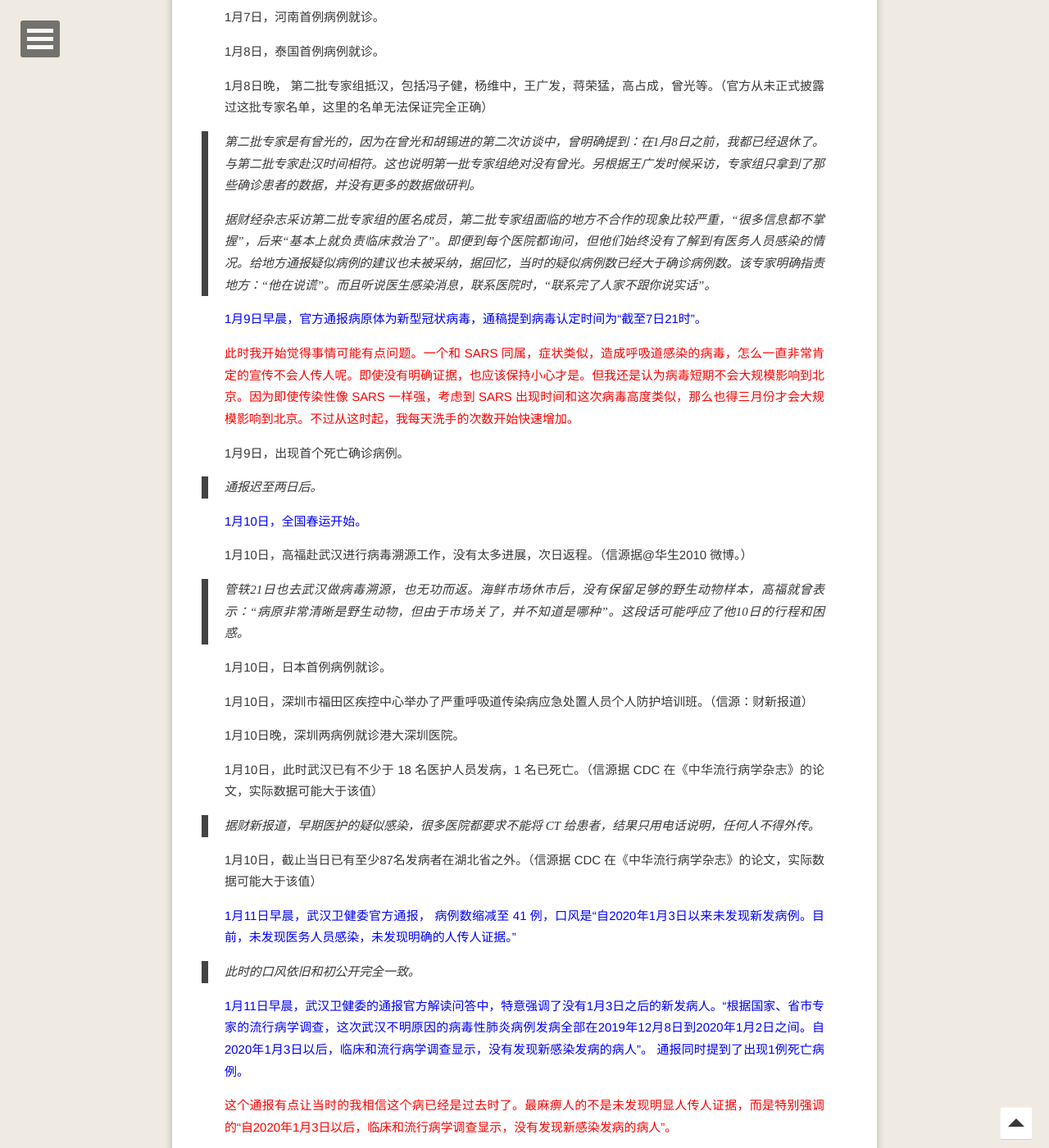
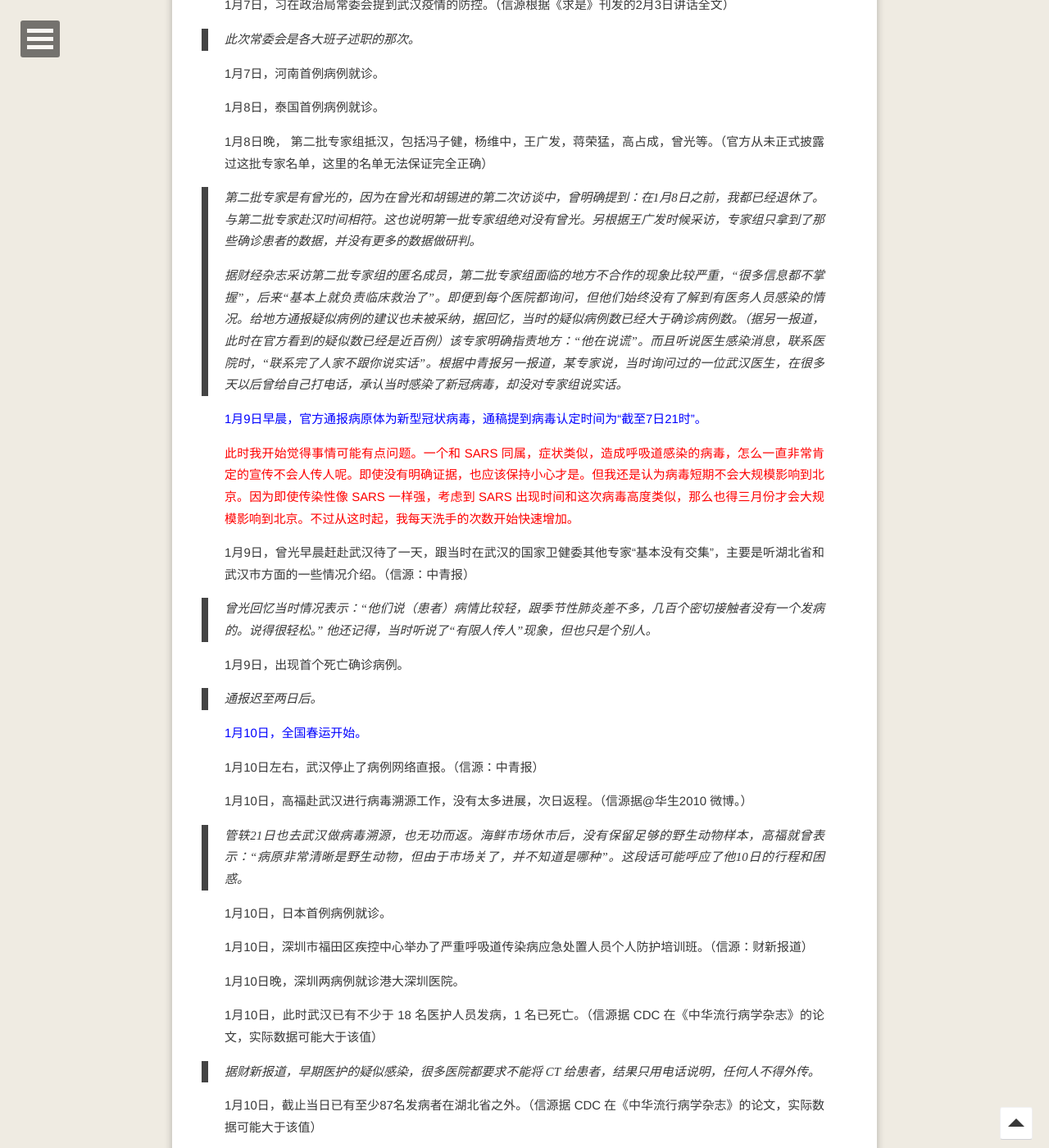
Before and after one commit to refraction-ray/refraction-ray.github.io, a Jekyll site: the page built from _posts/2020-02-19-疫情的早期记忆：时间轴和信息流.md, in a window 1280 px wide and 1400 px high, scrolled down 6811 px. Shown: the whole window at 82% size. Built offline with Jekyll 4.4.1, drawn with Linux system fonts in a browser that asks for light colours; comment, search, counter and statistics services are not loaded; some of the changed text lies outside the part shown.

Commit message:
update timeline for some specific criminals

```diff
--- a/_posts/2020-02-19-疫情的早期记忆：时间轴和信息流.md
+++ b/_posts/2020-02-19-疫情的早期记忆：时间轴和信息流.md
@@ -96,7 +96,7 @@
 
 <span style="color:blue">12月31日中午，微博大V@江宁婆婆表示：“如果武汉搞不定，没人搞得定”。</span>
 
-12月31日上午，国家卫健委第一批专家组抵汉。成员包括徐建国，李兴旺，曹彬等（官方从未正式披露过这批专家名单，这里的名单无法保证完全正确）。武汉当地专家包括杨波，赵建平，吴文娟等。
+12月31日上午，国家卫健委第一批专家组抵汉。成员包括徐建国，李兴旺，曹彬，中国疾控中心应急中心主任李群等（官方从未正式披露过这批专家名单，这里的名单无法保证完全正确）。武汉当地专家包括杨波，赵建平，吴文娟等。
 
 12月31日，截止该日，已有至少 104 人发病。（信源据 CDC 在《中华流行病学杂志》的论文，实际数据可能大于该值）
 
@@ -156,6 +156,8 @@
 
 1月3日，中国疾控中心病毒所获得病毒全基因组序列。（信源：新京报）
 
+1月3日，武汉按照国家卫健委的要求，开始病例网络直报。（信源：中青报）
+
 <span style="color:blue"> 1月3日下午，武汉卫健委的通报中提到“病原鉴定（包括核酸检测和病毒分离培养）和病因溯源工作正在进行中”，明确是病毒性肺炎。通报提到“已排除流感、禽流感、腺病毒感染等常见呼吸道疾病”。</span>
 
 > 此时间点武汉 P4 已经确认病毒基因序列，正在进行分离培养。另据赛先生对金银潭医院院长张定宇医生的采访，可以反映出初期病例的核酸检验过程 ：“我们第1组的7个病人，当时是我了解到武汉市CDC当时给这些病人做过咽拭子的核酸检测，检测全部是阴性。当时是武汉CDC是有能力检测核酸的。这个核酸当时是涵盖SARS冠状病毒的核酸，实际上检测SARS冠状病毒。当时如果检测SARS冠状病毒的核酸的话，它也应该呈一部分阳性。
@@ -198,17 +200,23 @@
 
 > 第二批专家是有曾光的，因为在曾光和胡锡进的第二次访谈中，曾明确提到：在1月8日之前，我都已经退休了。与第二批专家赴汉时间相符。这也说明第一批专家组绝对没有曾光。另根据王广发时候采访，专家组只拿到了那些确诊患者的数据，并没有更多的数据做研判。
 >
-> 据财经杂志采访第二批专家组的匿名成员，第二批专家组面临的地方不合作的现象比较严重，“很多信息都不掌握”，后来“基本上就负责临床救治了”。即便到每个医院都询问，但他们始终没有了解到有医务人员感染的情况。给地方通报疑似病例的建议也未被采纳，据回忆，当时的疑似病例数已经大于确诊病例数。该专家明确指责地方：“他在说谎”。而且听说医生感染消息，联系医院时，“联系完了人家不跟你说实话”。
+> 据财经杂志采访第二批专家组的匿名成员，第二批专家组面临的地方不合作的现象比较严重，“很多信息都不掌握”，后来“基本上就负责临床救治了”。即便到每个医院都询问，但他们始终没有了解到有医务人员感染的情况。给地方通报疑似病例的建议也未被采纳，据回忆，当时的疑似病例数已经大于确诊病例数。（据另一报道，此时在官方看到的疑似数已经是近百例）该专家明确指责地方：“他在说谎”。而且听说医生感染消息，联系医院时，“联系完了人家不跟你说实话”。根据中青报另一报道，某专家说，当时询问过的一位武汉医生，在很多天以后曾给自己打电话，承认当时感染了新冠病毒，却没对专家组说实话。
 
 <span style="color:blue"> 1月9日早晨，官方通报病原体为新型冠状病毒，通稿提到病毒认定时间为“截至7日21时”。</span>
 
 <span style="color:red">此时我开始觉得事情可能有点问题。一个和 SARS 同属，症状类似，造成呼吸道感染的病毒，怎么一直非常肯定的宣传不会人传人呢。即使没有明确证据，也应该保持小心才是。但我还是认为病毒短期不会大规模影响到北京。因为即使传染性像 SARS 一样强，考虑到 SARS 出现时间和这次病毒高度类似，那么也得三月份才会大规模影响到北京。不过从这时起，我每天洗手的次数开始快速增加。</span>
+
+1月9日，曾光早晨赶赴武汉待了一天，跟当时在武汉的国家卫健委其他专家“基本没有交集”，主要是听湖北省和武汉市方面的一些情况介绍。（信源：中青报）
+
+> 曾光回忆当时情况表示：“他们说（患者）病情比较轻，跟季节性肺炎差不多，几百个密切接触者没有一个发病的。说得很轻松。” 他还记得，当时听说了“有限人传人”现象，但也只是个别人。
 
 1月9日，出现首个死亡确诊病例。
 
 > 通报迟至两日后。
 
 <span style="color:blue"> 1月10日，全国春运开始。 </span>
+
+1月10日左右，武汉停止了病例网络直报。（信源：中青报）
 
 1月10日，高福赴武汉进行病毒溯源工作，没有太多进展，次日返程。（信源据@华生2010 微博。）
 
@@ -248,6 +256,10 @@
 
 1月12日，复旦病毒测序的实验室被查（信源据@开水族馆的生物男，并有其他人评论佐证，最新财新报道也有述及，指为基因序列公开的次日，其可能原因是违反了卫健委1.3日的通知，未经允许私自公开了病毒基因序列）。
 
+1月12日上午，湖北省卫健委执法监督处处长带队到某三甲医院督导发热门诊相关工作，指示：传染病报告卡报告需慎重，省市联合确定后报卡。（信源：中青报）
+
+> 此指示将国家第一批专家组作出的“院内会诊后即可网络直报”的决定彻底推翻。
+
 1月12日，北京地坛医院开始承担新冠肺炎患者的救治、筛查、隔离工作。并于当日开始在ICU、感染二科陆续收治了几例新冠肺炎患者。
 
 <span style="color:blue">1月12日，广东深圳市南山区人民医院通报，11日收到一名重症肺炎病例患者，正在抢救。医院通报称与武汉爆发的肺炎无关。 </span>
@@ -261,6 +273,10 @@
 > 据财经对第二批专家组成员专访，该代表团主要是第二批专家组接待的。
 
 1月13日，深圳医院实验室（袁国勇团队）基因测序获得接诊病人初步结果。（信源：财新报道）
+
+1月13日上午，武汉市卫健委疾控处处长、区卫健委疾控科工作人员一行到某三甲医院，传达最新的不明原因肺炎病例上报精神。这位处长指出：不明原因肺炎病例要慎重上报。发现的病毒性肺炎病例，首先要在院内完成各项检验和相关检查，经院内专家组会诊为不明原因肺炎后，再报区卫健委会诊并通知区疾控采样，经区、市、省级逐级检测 ，依然为不明原因肺炎后，“经省卫健委同意”，才能进行病例信息上报。（信源：中青报）
+
+> 医院，区，市，省的逐级检测，有多耽误时间可以想象，这完全和之前国家卫健委要求第一时间直报不明原因肺炎病例的决定背道而驰。
 
 <span style="color:blue">1月13日晚，武汉卫健委通报12日情况，1例死亡，零新增。</span>
 
```
